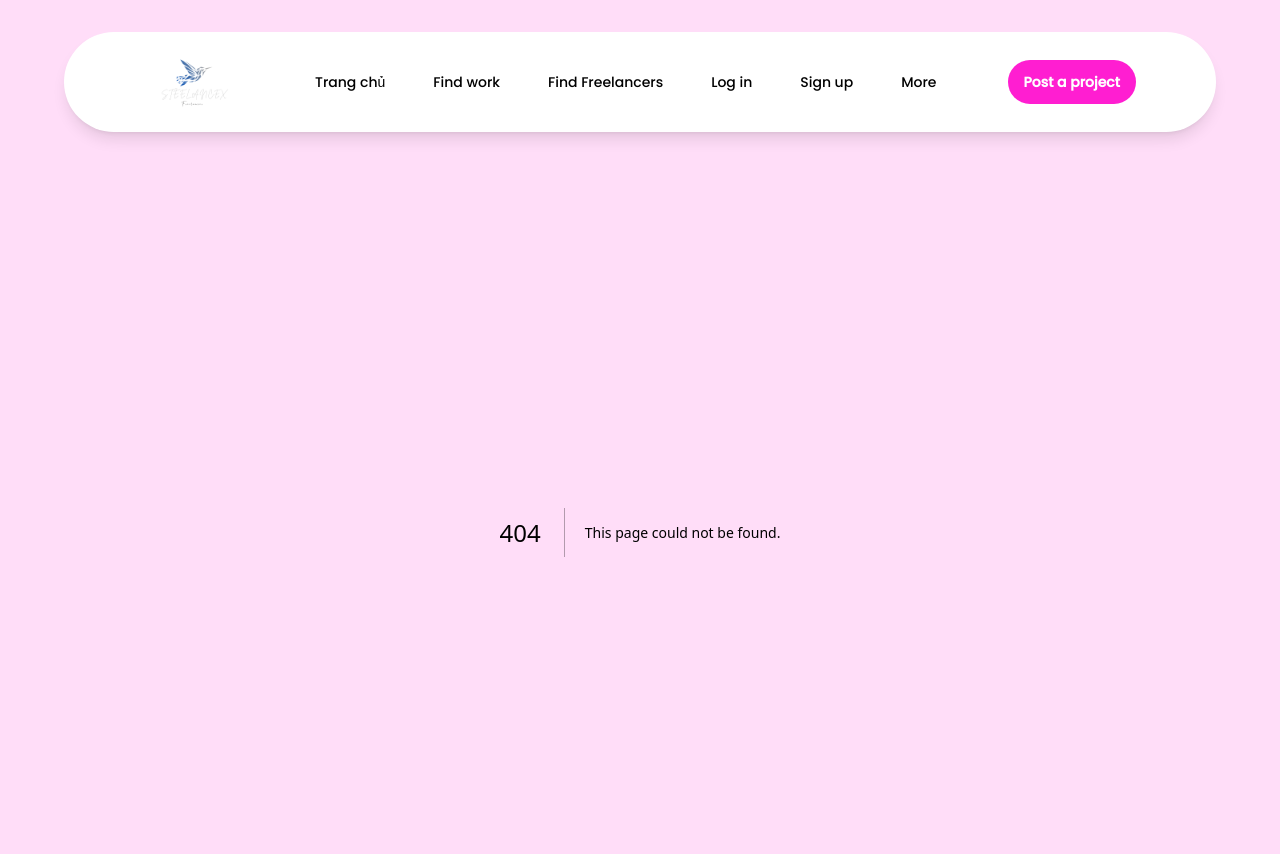
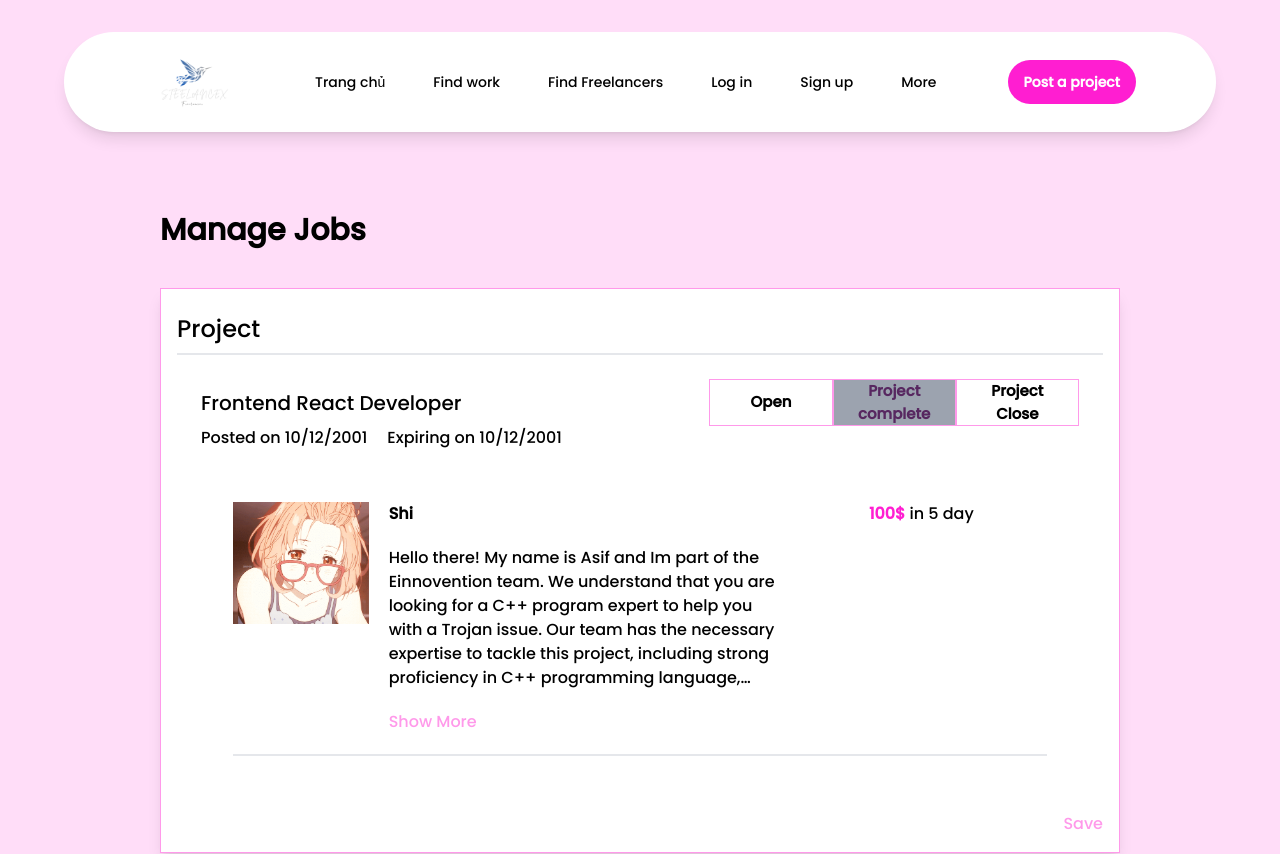
Before and after one commit to Shi-49-94-444-4444/steelancer, a Next.js app: page /management_job in a window 1280 px wide. Before the commit this address had no page. Shown: the top 854 px of the page. Built offline with nearby package versions, Linux system fonts and the light colour scheme.

Commit message:
add management_job

```diff
--- a/app/components/business/OfferBusiness.tsx
+++ b/app/components/business/OfferBusiness.tsx
@@ -1,6 +1,6 @@
 'use client'
 
-import Image from "next/image"
+import Image from "next/image";
 import { useState } from "react";
 
 interface OfferBusinessProps {
@@ -11,12 +11,14 @@ interface OfferBusinessProps {
         price: number;
         date: number;
     }[];
+    showButton?: boolean; // Thêm prop showButton để kiểm soát việc hiển thị nút button
 }
 
 const OfferBusiness: React.FC<OfferBusinessProps> = ({
     src,
     title,
-    offer
+    offer,
+    showButton = false, // Giá trị mặc định cho showButton là false
 }) => {
     const [isExpanded, setIsExpanded] = useState(false);
 
@@ -30,13 +32,7 @@ const OfferBusiness: React.FC<OfferBusinessProps> = ({
 
     return (
         <>
-            <div className="
-                    grid
-                    grid-cols-12
-                    py-5
-                    space-x-5
-                "
-            >
+            <div className="grid grid-cols-12 py-5 space-x-5">
                 <div className="col-span-2">
                     <Image
                         alt="avatar"
@@ -50,27 +46,19 @@ const OfferBusiness: React.FC<OfferBusinessProps> = ({
                     <>
                         <section className="col-span-6 space-y-5">
                             <h1 className="font-bold">{title}</h1>
-                            <p className={isExpanded ? "" : "line-clamp-6"}>
-                                {item.comment}
-                            </p>
+                            <p className={isExpanded ? "" : "line-clamp-6"}>{item.comment}</p>
                             {!isExpanded && (
-                                <button
-                                    onClick={handleShowMore}
-                                    className="text-pink-cus-tx"
-                                >
+                                <button onClick={handleShowMore} className="text-pink-cus-tx">
                                     Show More
                                 </button>
                             )}
                             {isExpanded && (
-                                <button
-                                    onClick={handleShowLess}
-                                    className="text-pink-cus-tx"
-                                >
+                                <button onClick={handleShowLess} className="text-pink-cus-tx">
                                     Show Less
                                 </button>
                             )}
                         </section>
-                        <div className="col-span-4">
+                        <div className="col-span-4 text-center">
                             <h2 className="font-bold text-pink-cus-bt">
                                 {item.price}$
                                 <span className="text-black font-medium"> in {item.date} day</span>
@@ -78,10 +66,15 @@ const OfferBusiness: React.FC<OfferBusinessProps> = ({
                         </div>
                     </>
                 ))}
+                {showButton && ( // Kiểm tra nếu showButton là true thì hiển thị nút button
+                    <div className="col-span-12 flex justify-end">
+                        <button className="text-pink-cus-tx hover:underline">Choose</button>
+                    </div>
+                )}
             </div>
             <div className="border-b-2"></div>
         </>
-    )
-}
+    );
+};
 
-export default OfferBusiness
+export default OfferBusiness;
--- a/app/components/navbar/NavLink.tsx
+++ b/app/components/navbar/NavLink.tsx
@@ -187,7 +187,7 @@ const NavLink = ({ currentUser }: NavLinkProps) => {
                                 "
                             >
                                 <>
-                                    <MenuItem href="/" label={t("Policy")} />
+                                    <MenuItem href="/management_job" label={t("Policy")} />
                                     <MenuItem href="/" label={t("FAQ")} />
                                     <MenuItem href="/" label={t("Contract")} />
                                     <MenuItem href="/" label={t("Price list")} />
--- /dev/null
+++ b/pages/management_job.tsx
@@ -0,0 +1,114 @@
+'use client'
+
+import { Container, FormatCusMd, OfferBusiness } from "@/app/components";
+import { freelancerList } from "@/app/constants";
+import { useState } from "react";
+
+const Management_job = () => {
+    const [projectStatus, setProjectStatus] = useState("Complete");
+    const [savedStatus, setSavedStatus] = useState("");
+
+    const handleStatusChange = (status: string) => {
+        setProjectStatus(status);
+    };
+
+    const handleSaveStatus = () => {
+        setSavedStatus(projectStatus);
+    };
+
+    const renderDropdownContent = () => {
+        if (projectStatus === "Open") {
+            return <div className="m-8">
+                {freelancerList
+                    .filter(item => item.offer) // Filter out items without an offer
+                    .slice(0, 100) // Limit the list to the first 100 items
+                    .map((item) => (
+                        <>
+                            <OfferBusiness
+                                key={item.id}
+                                src={item.src}
+                                title={item.title}
+                                offer={item.offer}
+                                showButton={true}
+                            />
+                        </>
+                    ))}
+            </div>;
+        } else if (projectStatus === "Complete") {
+            return <div className="m-8">
+                {freelancerList
+                    .filter(item => item.offer) // Filter out items without an offer
+                    .slice(0, 100) // Limit the list to the first 100 items
+                    .map((item) => (
+                        <>
+                            <OfferBusiness
+                                key={item.id}
+                                src={item.src}
+                                title={item.title}
+                                offer={item.offer}
+                            />
+                        </>
+                    ))}
+            </div>;
+        } else if (projectStatus === "Close") {
+            return;
+        }
+    };
+
+    return (
+        <FormatCusMd>
+            <Container>
+                <h1 className="text-3xl font-semibold mb-10">Manage Jobs</h1>
+                <div className="flex flex-col bg-white shadow-lg border-[1px] p-4 border-pink-cus-tx">
+                    <h2 className="text-2xl font-medium py-2">Project</h2>
+                    <div className="border-b-2"></div>
+                    <div className="flex flex-col p-6">
+                        <div className="flex flex-row justify-between items-center">
+                            <h2 className="text-xl font-medium">Frontend React Developer</h2>
+                            <div className="flex flex-row">
+                                <button
+                                    className={`flex items-center justify-center text-[15px] px-4 border border-pink-cus-tx font-semibold ${projectStatus === "Open" ? "bg-green-200 text-green-500" : ""
+                                        }`}
+                                    onClick={() => handleStatusChange("Open")}
+                                    style={{ width: "calc(100% / 3)" }}
+                                >
+                                    Open
+                                </button>
+                                <button
+                                    className={`flex items-center justify-center text-[15px] px-4 border border-pink-cus-tx font-semibold ${projectStatus === "Complete" ? "bg-gray-400 text-blue-cus" : ""
+                                        }`}
+                                    onClick={() => handleStatusChange("Complete")}
+                                    style={{ width: "calc(100% / 3)" }}
+                                >
+                                    Project complete
+                                </button>
+                                <button
+                                    className={`flex items-center justify-center text-[15px] px-4 border border-pink-cus-tx font-semibold ${projectStatus === "Close" ? "bg-gray-cus text-blue-cus" : ""
+                                        }`}
+                                    onClick={() => handleStatusChange("Close")}
+                                    style={{ width: "calc(100% / 3)" }}
+                                >
+                                    Project Close
+                                </button>
+                            </div>
+                        </div>
+                        <div className="flex flex-row space-x-5">
+                            <h2>
+                                Posted on
+                                <span> 10/12/2001</span>
+                            </h2>
+                            <h2>
+                                Expiring on
+                                <span> 10/12/2001</span>
+                            </h2>
+                        </div>
+                        {renderDropdownContent()}
+                    </div>
+                    <button onClick={handleSaveStatus} className="text-right text-pink-cus-tx hover:underline">Save</button>
+                </div>
+            </Container>
+        </FormatCusMd>
+    );
+};
+
+export default Management_job;
```
